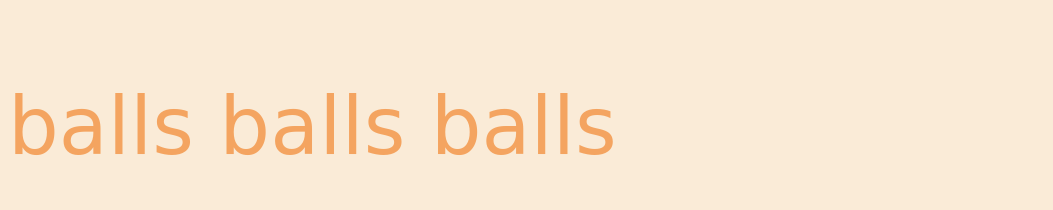
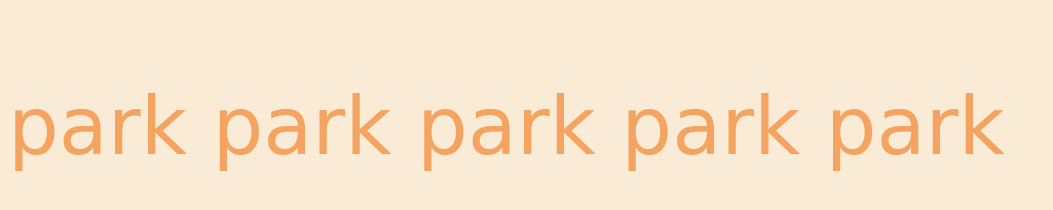
Before and after one commit to katiehyunah/plump-yellow-grape, a plain HTML site: page index.html in a window 1280 px wide. Shown: the whole page, without its empty margins (0-1053 px from the left). Drawn offline with Linux system fonts and the light colour scheme.

Commit message:
Update index.html

```diff
--- a/index.html
+++ b/index.html
@@ -5,9 +5,9 @@
     <meta name="viewport" content="width=device-width, initial-scale=1.0">
     <meta http-equiv="X-UA-Compatible" content="ie=edge">
     <link rel="stylesheet" href="styles.css">
-    <title>ligma</title>
+    <title>katie</title>
 </head>
 <body>
-    <p>balls balls balls</p>
+    <p>park park park park park</p>
 </body>
 </html>
```
